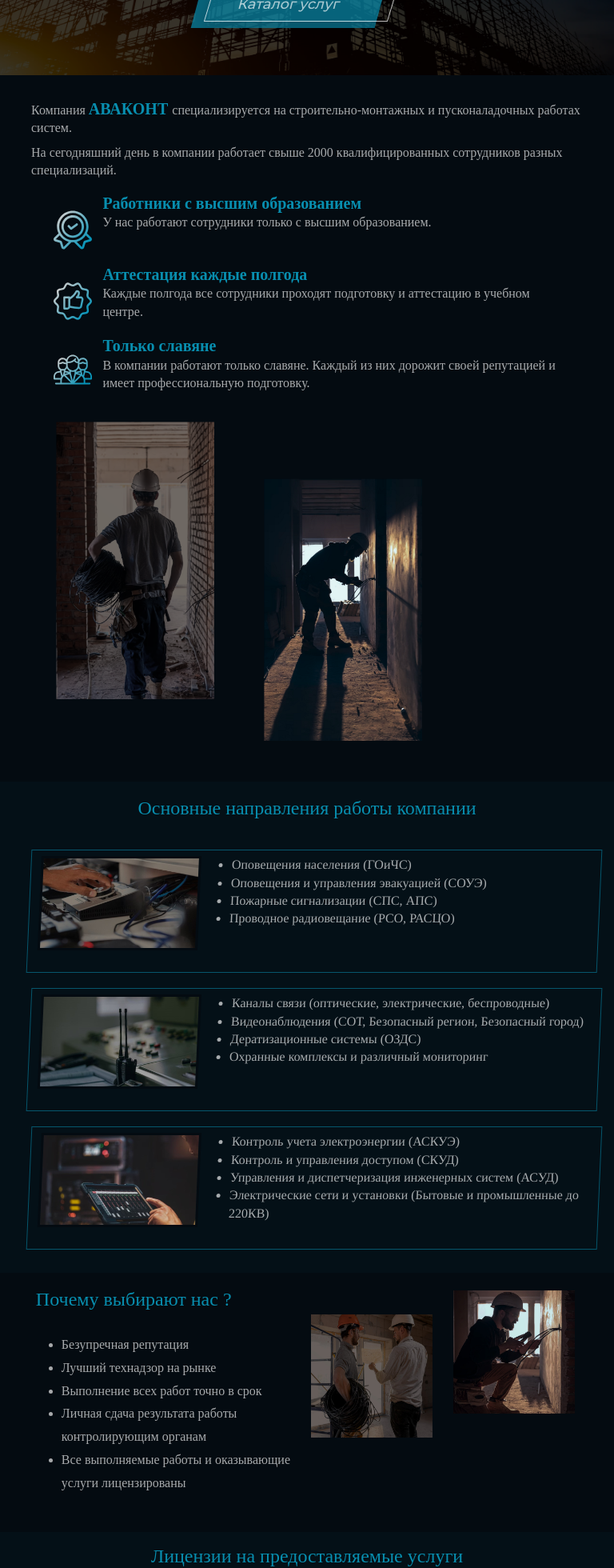
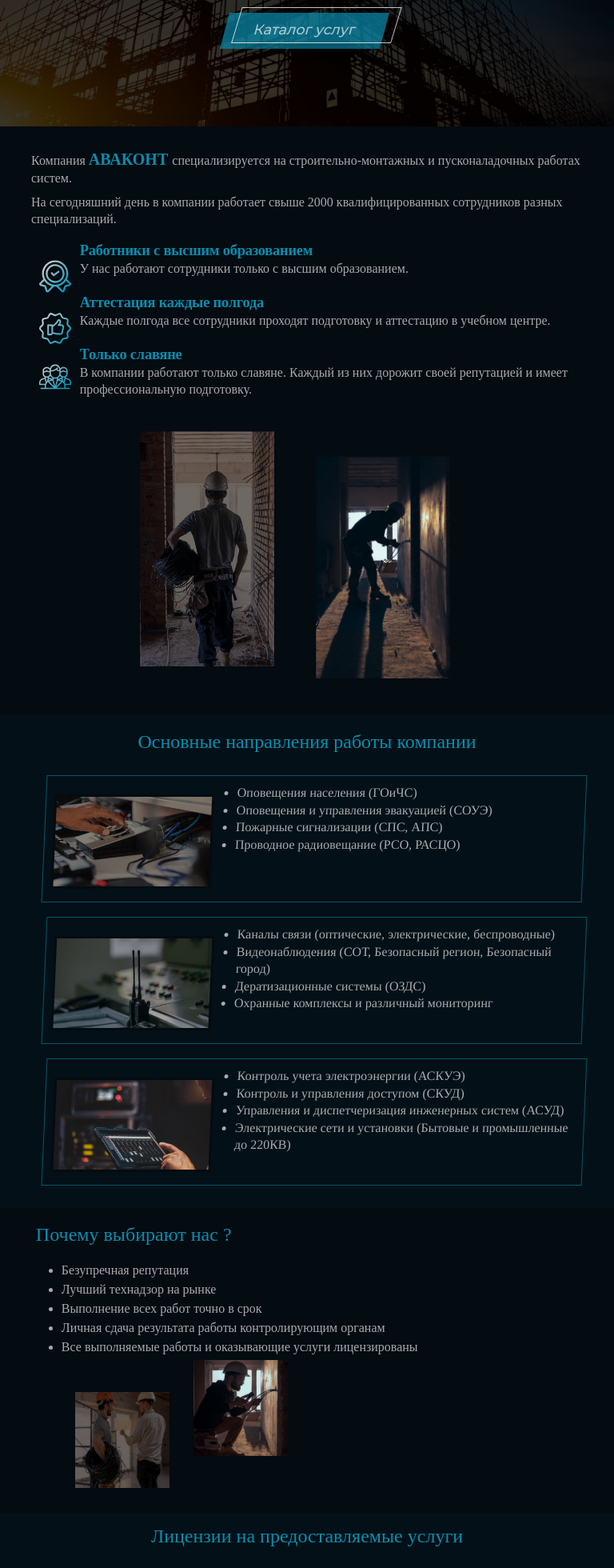
Before and after one commit to AnigalHub/Installation, a Vue app: page / in a window 768 px wide. Shown: the part 320-2280 px from the top of the page at 80% size. Built offline with nearby package versions, Linux system fonts and the light colour scheme.

Commit message:
добавлена адаптивность до 500 px шириной

```diff
--- a/src/App.vue
+++ b/src/App.vue
@@ -176,10 +176,12 @@
     }
    .adv{
      text-align: center;
-
    }
   }
   #Employees{
+    .container{
+      padding: 0 !important;
+    }
     h2{
       text-align: center;
     }
@@ -198,8 +200,8 @@
       }
       svg{
         float: left;
-        width: 48px;
-        margin: 3.5%;
+        width: 45px;
+        margin: 1.8%;
       }
     }
   }
@@ -223,6 +225,9 @@
   }
   #Advantages{
     padding: 2.5% 0 4%;
+    h2{
+      margin-top: 8%;
+    }
     img{
       width: 51.5%;
       float: left;
@@ -253,17 +258,16 @@
     background: rgba(7, 139, 172, 0.04);
     h2{
       text-align: center;
-      padding-bottom: 2%;
     }
-    a:hover{
+    td span:hover{
       color: #088eaf !important;
+      cursor: pointer !important;
     }
     .table > :not(caption) > * > *, span{
       background: transparent !important;
       color: rgba(255, 255, 255, 0.68) !important;
     }
     table{
-
       tr{
         border-bottom: .26px solid rgba(8, 142, 175, 0.66) !important;
       }
@@ -304,8 +308,8 @@
       padding-bottom: 2.5%;
       padding-top: 1%;
     }
-    .shadow{
-      width: 290px;
+    .shadow,button{
+      width: 270px;
     }
     li{
       font-size: 1.25rem;
@@ -332,6 +336,174 @@
       float: left !important;
     }
   }
+  @media screen and (min-width: 500px) and (max-width: 768px){
+    h1{
+      padding: 10% 0 1.5%;
+      font-size: 2.4rem !important;
+      line-height: 3rem;
+    }
+    h2{
+      font-size: 1.3rem !important;
+      padding-bottom: 10px;
+    }
+    p, li, table {
+      font-size: 1rem !important;
+      line-height: 1.2rem;
+    }
+    ul{
+      margin-bottom: 0 !important;
+    }
+    p {
+      margin-bottom: .5rem !important;
+    }
+    #Home button, #Services button{
+      font-size: 1rem !important;
+    }
+    #Home .shadow, #Home button, #Services .shadow, #Services button{
+      height: 45px;
+    }
+    #Home{
+      padding-top: 5%;
+      padding-bottom: 10%;
+      p{
+        width: 75%;
+      }
+      button {
+        margin: 4% 20% 3% 25%;
+      }
+      .shadow, button{
+        width: 200px;
+      }
+    }
+    #About{
+      .row{
+        flex-direction: column-reverse;
+      }
+      .col-6{
+        width: 100%;
+        div{
+          padding-top: 7%;
+          padding-left: 16%;
+        }
+      }
+      img{
+        width: 160px;
+        padding: 4% 4.5% 2%;
+        &:last-child{
+          padding-top: 4%;
+        }
+      }
+    }
+    #Directions{
+      .row{
+        flex-direction: column;
+        margin: 0 1%;
+      }
+      .col{
+        padding: 10px;
+      }
+      img {
+        float: left;
+        width: 200px;
+        margin-top: 2%;
+        margin-bottom: 1%;
+      }
+      ul{
+        margin-left: 45%;
+      }
+    }
+    #Employees{
+      .employee{
+        height: 65px;
+        svg {
+          margin: 1.5%;
+          width: 40px;
+        }
+        span{
+          font-size: 1.15rem;
+          letter-spacing: -.2px;
+        }
+      }
+    }
+    #Advantages{
+      .row{
+        flex-direction: column;
+      }
+      h2{
+        margin-top: 0;
+      }
+      .col-6{
+        width: 100%;
+      }
+      img{
+        width: 38%;
+        padding-bottom: 0;
+        &:first-child {
+          margin-top: 2%;
+          margin-left: 12%;
+        }
+      }
+    }
+    #Licenses{
+      .table > :not(caption) > * > *{
+        padding: 0.35rem 0.35rem !important;
+      }
+      table  tr td:first-child{
+        width: 78%;
+      }
+      table svg{
+        margin-left: 0;
+      }
+      table span{
+        display: none;
+      }
+      .row{
+        flex-direction: column-reverse;
+      }
+      .col-5 {
+        width: 100%;
+      }
+      svg {
+        width: 50%;
+        margin-left: 25%;
+        margin-top: 0;
+      }
+    }
+    #Services{
+      padding: 2% 0 2%;
+      .row{
+        flex-direction: column-reverse;
+      }
+      img{
+        width: 42%;
+        &:last-child {
+          margin-left: 5%;
+        }
+      }
+      .col-5{
+        width: 100%;
+        margin-left: 6%;
+        margin-top: 4%;
+      }
+      .btn{
+        margin-left: 3%;
+      }
+    }
+    #Advantages, #Services{
+      li {
+        font-size: 1rem;
+        line-height: 1.2rem;
+      }
+    }
+    #Contacts{
+      .contacts{
+        width: 100%;
+      }
+      svg{
+        width: 50px;
+      }
+    }
+  }
   @media screen and (min-width: 768px) and (max-width: 992px){
     h1{
       padding: 10% 0 1.5%;
@@ -340,10 +512,11 @@
     }
     h2{
       font-size: 1.5rem !important;
+      padding-bottom: 10px;
     }
     p, li, table {
       font-size: 1rem !important;
-      line-height: 1.4rem;
+      line-height: 1.35rem;
     }
     p {
       margin-bottom: .5rem !important;
@@ -351,15 +524,18 @@
     #Home button, #Services button{
       font-size: 1.1rem !important;
     }
-    .navbar{
-      padding: 5px 5%;
+    #Home .shadow, #Home button, #Services .shadow, #Services button{
+      height: 45px;
     }
     #Home{
       p{
         width: 60%;
       }
       button {
-        margin: 4% 20% 3% 30%;
+        margin: 4% 20% 3% 35%;
+      }
+      .shadow, button{
+        width: 200px;
       }
     }
     #About{
@@ -368,9 +544,12 @@
       }
       .col-6{
         width: 100%;
+        div{
+          padding-left: 16%;
+        }
       }
       img{
-        width: 260px;
+        width: 220px;
         padding: 4% 4.5%;
       }
     }
@@ -381,20 +560,44 @@
       img {
         float: left;
         width: 200px;
+        margin-bottom: 1%;
       }
       ul{
         margin-left: 30%;
       }
     }
     #Employees{
-      .employee svg {
-        margin: 2%;
+      .employee{
+        height: 65px;
+        svg {
+          margin: 1.5%;
+          width: 40px;
+        }
+        span{
+          font-size: 1.15rem;
+          letter-spacing: -.2px;
+        }
+      }
+    }
+    #Advantages{
+      .col-6{
+        width: 55%;
+      }
+      img{
+        &:first-child {
+          margin-top: 9%;
+        }
       }
     }
     #Advantages, #Services{
       li {
         font-size: 1.1rem;
-        line-height: 1.8rem;
+        line-height: 1.5rem;
+      }
+    }
+    #Contacts{
+      svg{
+        width: 50px;
       }
     }
   }
@@ -406,6 +609,7 @@
     }
     h2{
       font-size: 1.5rem !important;
+      padding-bottom: 10px;
     }
     p, li, table {
       font-size: 1rem !important;
@@ -415,7 +619,15 @@
       margin-bottom: .5rem !important;
     }
     #Home button, #Services button{
-      font-size: 1.1rem !important;
+      font-size: 1.05rem !important;
+    }
+    #Home .shadow, #Home button, #Services .shadow, #Services button{
+      height: 48px;
+    }
+    #Home{
+      p{
+        width: 60%;
+      }
     }
     .navbar{
       padding: 5px 5%;
@@ -423,11 +635,6 @@
     #About{
       img{
         width: 226px;
-      }
-    }
-    #Employees{
-      .employee svg {
-        margin: 5%;
       }
     }
     #Advantages, #Services{
--- a/src/components/Navbar.vue
+++ b/src/components/Navbar.vue
@@ -98,7 +98,7 @@
         color: #8792a5;
         padding-top: 30px;
     }
-    @media screen and (min-width: 992px) and (max-width: 1200px){
+    @media screen and (min-width: 992px) and (max-width: 1400px){
         .navbar{
             padding: 5px 5%;
         }
```
